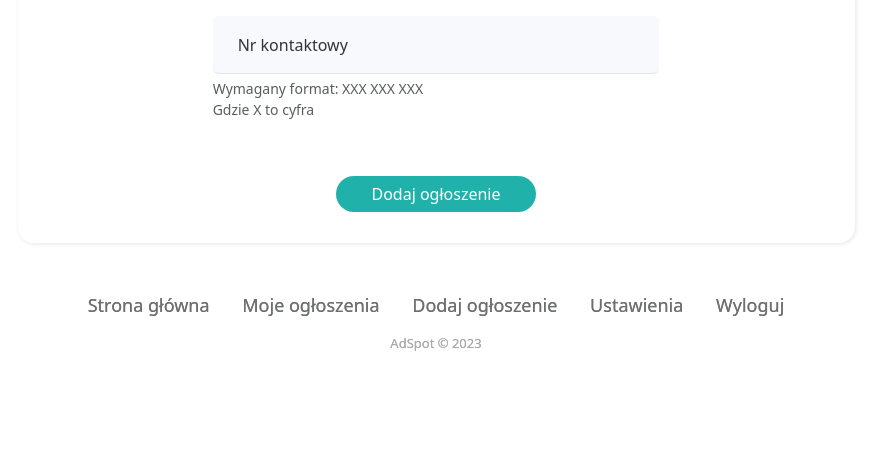
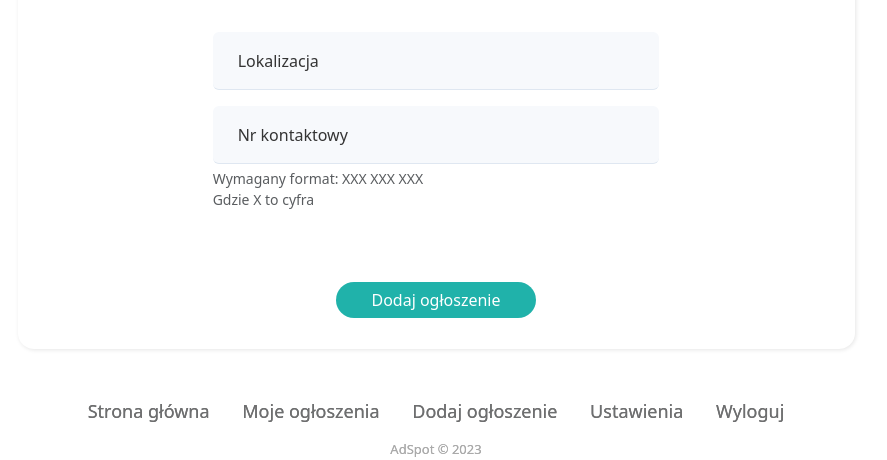
Before and after one commit to luk4sz98/AdSpot, a Django app: page /add/ in a window 1280 px wide. Shown: the part 669-1129 px from the top of the page, without its empty margins (204-1091 px from the left). Before the commit the page ends 1020 px from the top, so only its background shows below. Run offline with Django 4.2, Linux system fonts and the light colour scheme; the visitor is signed in with stand-in values (Sample User, id 1); data that the repository does not hold is empty.

Commit message:
add 'localization' to advert

```diff
--- a/AdSpot/forms.py
+++ b/AdSpot/forms.py
@@ -97,6 +97,12 @@ class AddAdvertForm(forms.Form):
 
 	description = forms.CharField(strip=True, help_text='Podaj opis ogłoszenia')
 
+	localization = forms.CharField(
+        strip=True,
+        help_text='Podaj lokalizację',
+		max_length=100
+    )
+
 	contact_number = forms.CharField(
         strip=True,
 		max_length=12,
@@ -112,7 +118,10 @@ class AddAdvertForm(forms.Form):
 	def create_advert(self, user, adType):
 		name = self.cleaned_data['name']
 		description = self.cleaned_data['description']
+		contact_number = self.cleaned_data['contact_number']
+		localization = self.cleaned_data['localization']
 
 		return Advertisement(name = name, description = description,
 		       date = datetime.datetime.now(), status = AdStatus[0],
+		       contact_number = contact_number, localization = localization,
 			   user = user, adType = adType)
--- a/AdSpot/models.py
+++ b/AdSpot/models.py
@@ -16,6 +16,7 @@ class Advertisement(models.Model):
     description = models.TextField(blank=True)
     date = models.DateField()
     contact_number = models.CharField(max_length=12, default="123 456 789")
+    localization = models.CharField(max_length=100)
     adType = models.ForeignKey(AdType, on_delete=models.CASCADE, null=False)
     status = models.CharField(choices=AdStatus, max_length=30, default=AdStatus[0])
     user = models.ForeignKey(User, on_delete=models.CASCADE, null=True)
--- a/AdSpot/templates/addAdvertisement.html
+++ b/AdSpot/templates/addAdvertisement.html
@@ -42,6 +42,12 @@
                     </div>
                 </div>
                 <div class="row">
+                    <div class="form-floating mt-3 mb-3 col-7 mx-auto">
+                        <input type="text" name="localization"  class="form-control" placeholder="Lokalizacja" required>
+                        <label id="localizaitonLabel" class="form-label" for="localization">Lokalizacja</label>
+                    </div>
+                </div>
+                <div class="row">
                     <div class="form-floating col-7 mx-auto">
                         <input type="text" name="contact_number" class="form-control" placeholder="Nr kontaktowy" required aria-describedby="contactHelpBlock">
                         <label id="contactNumberLabel" class="form-label" for="contact_number">Nr kontaktowy</label>
```
Also changed, not shown: AdSpot/templates/added.html (deleted, +0 -7 lines), AdSpot/migrations/0005_advertisement_localization.py (added).
